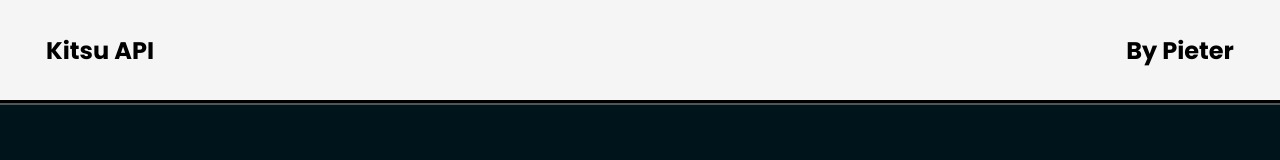
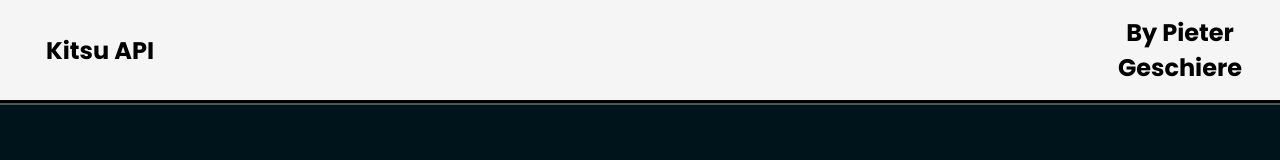
Before and after one commit to PieterGeschiere/Kitsu-api, a plain HTML site: page index.html in a window 1280 px wide. Drawn offline with Linux system fonts and the light colour scheme; no server answers.

Commit message:
Update index.html

```diff
--- a/index.html
+++ b/index.html
@@ -15,7 +15,7 @@
                 <h1>Kitsu API</h1>
             </div>
             <div id="owner">
-                <h1>By Pieter</h1>
+                <h1>By Pieter Geschiere</h1>
             </div>
         </nav>
         <main id="items">
```
